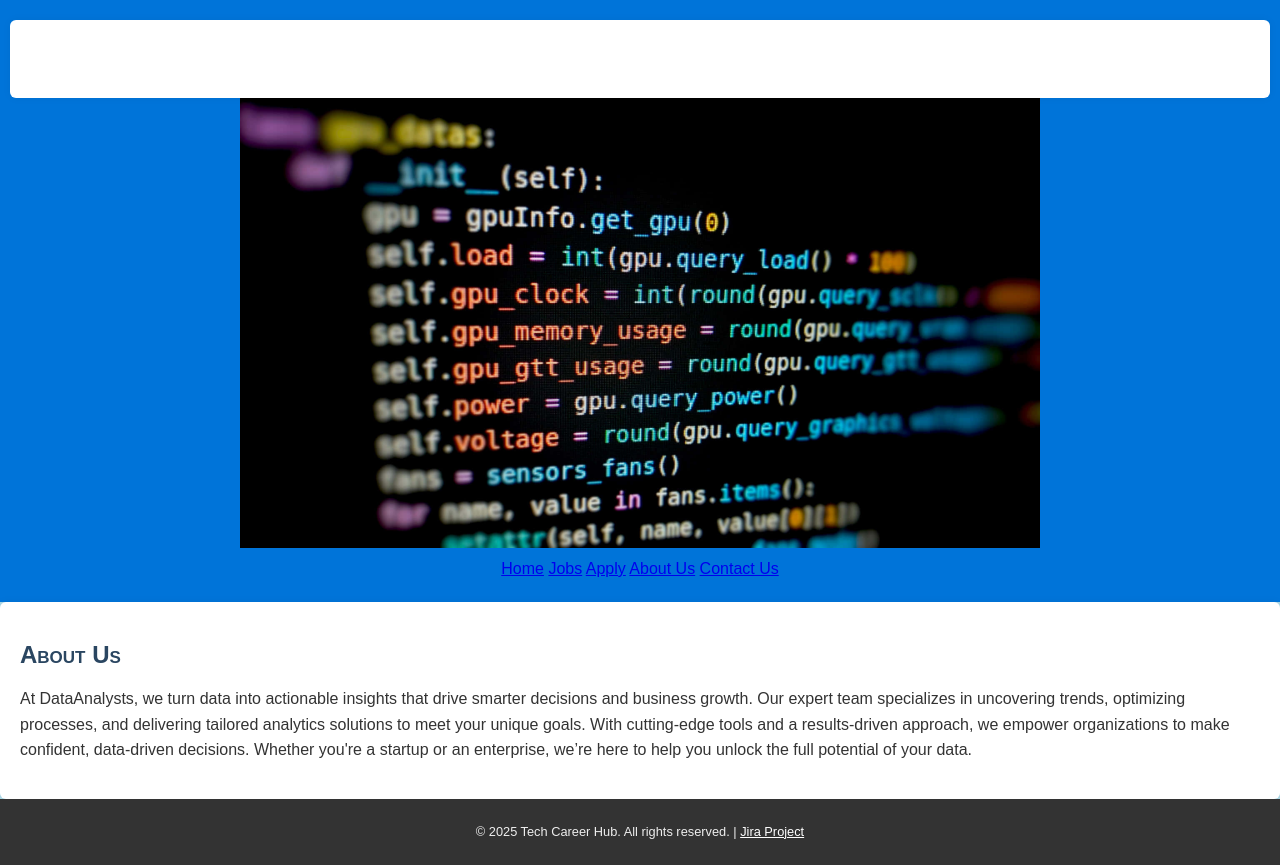
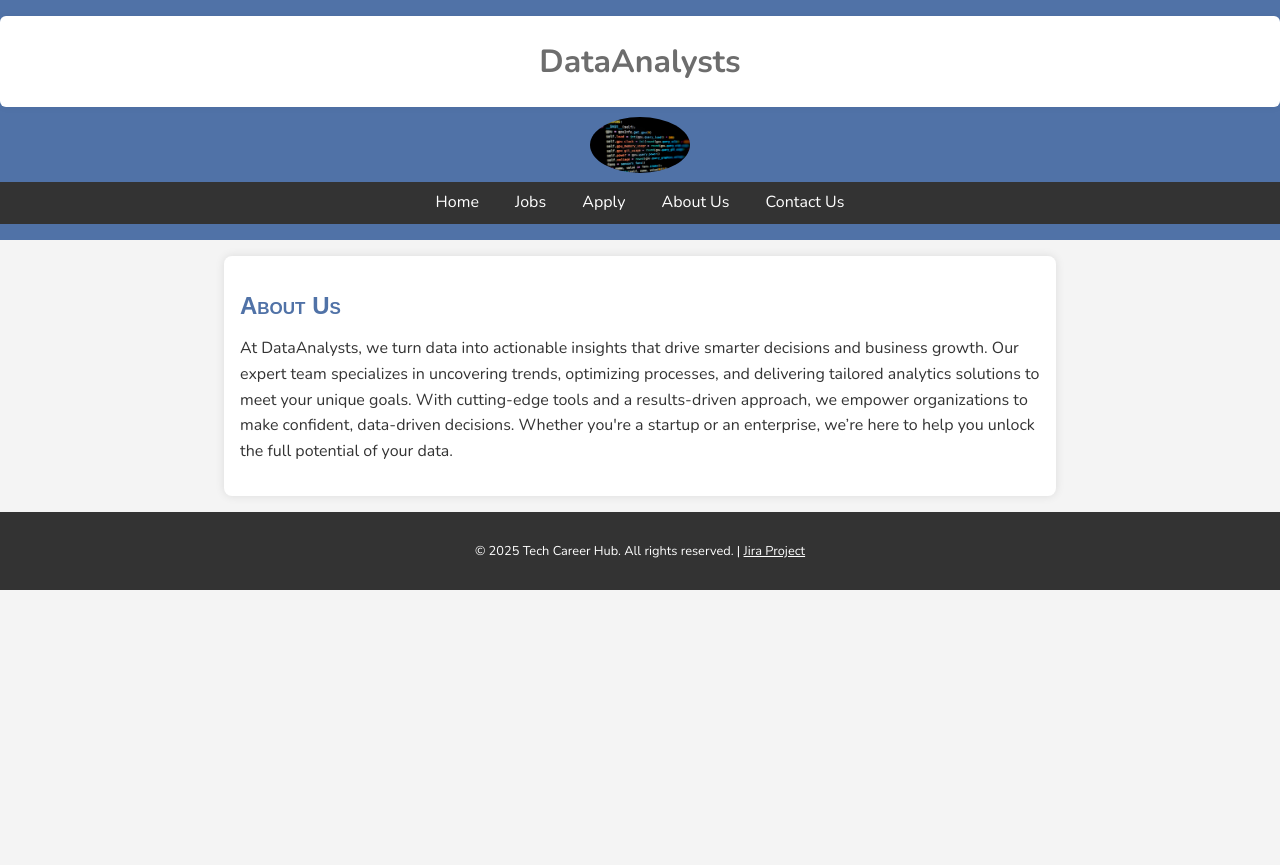
Before and after one commit to julian-saric/project1, a plain HTML site: page project1/index.html in a window 1280 px wide. After the commit the page ends 800 px from the top, so only its background shows below. Drawn offline with nearby package versions, Linux system fonts and the light colour scheme.

Commit message:
added index css + comments

```diff
--- a/styles/styles.css
+++ b/styles/styles.css
@@ -2,13 +2,90 @@
 filename: styles.css
 author: Julian, Ethan, Lakshay, Jonas
 created: 10/04/25
-last modified: 13/04/25
+last modified: 14/04/25
 description: index.html, jobs.html, apply.html, about.html
 */
 
 /* ------------------------------- index.hmtl ------------------------------- */
 
+/* General body styles */
+#index_body {
+  font-family: 'Nunito', sans-serif; /* Set the font family to Nunito */
+  margin: 0; /* Remove default margin */
+  padding: 0; /* Remove default padding */
+  background-color: #f4f4f4; /* Light gray background color */
+  color: #333; /* Dark gray text color */
+  line-height: 1.6; /* Increase line height for better readability */
+}
 
+/* Header styles */
+#index_header {
+  background: #5072a7; /* Blue background color for the header */
+  color: #6d6d6d; /* Light gray text color in the header */
+  padding: 1rem 0; /* Vertical padding for the header */
+  text-align: center; /* Center-align text in the header */
+}
+
+/* Header section title styles */
+#index_h1 {
+  margin: 0; /* Remove default margin */
+  font-size: 2rem; /* Set font size for the main title */
+}
+
+/* Logo image styles */
+#index_image {
+  width: 100px; /* Set width of the logo */
+  border-radius: 50%; /* Make the logo circular */
+  margin-top: 10px; /* Add top margin for spacing */
+}
+
+/* Navigation styles */
+#index_nav {
+  background: #333; /* Dark background color for the navigation */
+  color: #fff; /* White text color in the navigation */
+  padding: 0.5rem 0; /* Vertical padding for the navigation */
+  text-align: center; /* Center-align navigation links */
+}
+
+/* Navigation link styles */
+#index_nav a {
+  color: #fff; /* White text color for links */
+  padding: 0.5rem 1rem; /* Padding around links */
+  text-decoration: none; /* Remove underline from links */
+}
+
+/* Navigation link hover effect */
+#index_nav a:hover {
+  background-color: #555; /* Darker background on hover */
+}
+
+/* Section styles */
+#index_section {
+  padding: 1rem; /* Padding inside sections */
+  margin: 1rem auto; /* Center the section with auto margins */
+  max-width: 800px; /* Maximum width for sections */
+  background-color: #fff; /* White background for sections */
+  border-radius: 8px; /* Rounded corners for sections */
+  box-shadow: 0 0 10px rgba(0, 0, 0, 0.1); /* Subtle shadow for depth */
+}
+
+/* Section heading styles */
+#index_h2 {
+  color: #5072a7; /* Blue color for section headings */
+}
+
+/* Footer styles */
+#index_footer {
+  text-align: center; /* Center-align footer text */
+  padding: 1rem 0; /* Vertical padding for the footer */
+  background-color: #333; /* Dark background color for the footer */
+  color: #fff; /* White text color in the footer */
+}
+
+/* Footer link styles */
+#index_footer_a {
+  color: #fff; /* White text color for footer links */
+}
 
 /* ------------------------------- jobs.hmtl ------------------------------- */
 
@@ -23,14 +100,15 @@ body {
 
 /* Header styling */
 header {
-    background-color: #0074D9;
+    background-color: #5072a7;
     color: white;
-    padding: 20px 10px;
+    padding: 0.5rem 0;
     text-align: center;
 }
 
 header h1 {
     margin: 0;
+    font-size: 2rem;
 }
 
 nav ul.menu {
@@ -38,18 +116,22 @@ nav ul.menu {
     padding: 0;
     display: flex;
     justify-content: center;
-    gap: 20px;
     margin-top: 10px;
+    margin-bottom: 10px;
+    background: #333;
+    text-align: center;
 }
 
 nav ul.menu li a {
     color: white;
+    padding: 0.5rem 1rem;
     text-decoration: none;
-    font-weight: bold;
 }
 
 nav ul.menu li a:hover {
-    text-decoration: underline;
+    text-decoration: none;
+    padding: 0.5rem 1rem;
+    background-color: #555;
 }
 
 /* Main content */
@@ -98,11 +180,10 @@ section h2 {
 
 /* Styling for header and h1 on apply.html */
 #apply_header {
-    background-color: #0074D9;
+    background-color: #5072a7;
     color: white;
     padding: 20px 10px;
     text-align: center;
-    border-bottom: 1px solid black;
 }
 
 #apply_h1 {
@@ -123,7 +204,7 @@ section h2 {
 
 #apply_details{
     font-family: Arial, sans-serif;
-    color: black;
+    color: #2a4661;
     text-align: center;
     font: small-caps bold 0.9em Arial, sans-serif;
     border: solid 1px black;
@@ -141,7 +222,7 @@ section h2 {
 
 #apply_address{
     font-family: Arial, sans-serif;
-    color: black;
+    color: #2a4661;
     text-align: center;
     font: small-caps bold 0.9em Arial, sans-serif;
     border: solid 1px black;
@@ -159,7 +240,7 @@ section h2 {
 
 #apply_contact{
     font-family: Arial, sans-serif;
-    color: black;
+    color: #2a4661;
     text-align: center;
     font: small-caps bold 0.9em Arial, sans-serif;
     border: solid 1px black;
@@ -177,7 +258,7 @@ section h2 {
 
 #apply_work{
     font-family: Arial, sans-serif;
-    color: black;
+    color: #2a4661;
     text-align: center;
     font: small-caps bold 0.9em Arial, sans-serif;
     border: solid 1px black;
@@ -189,13 +270,21 @@ section h2 {
 .apply_submitReset{
     font-family: Arial, sans-serif;
     text-align: center;
-    background-color: #0074D9;
+    background-color: #5072a7;
     border-top: 1px solid black;
 }
 
 /* changes page background to lightblue */
 body {
-    background-color: lightblue;
+    background-color: #f4f4f4;
+    padding: 0;
+    margin: 0;
+}
+
+#apply_body {
+  background-color: #f4f4f4;
+  padding: 0;
+  margin: 0;
 }
 
 
```
